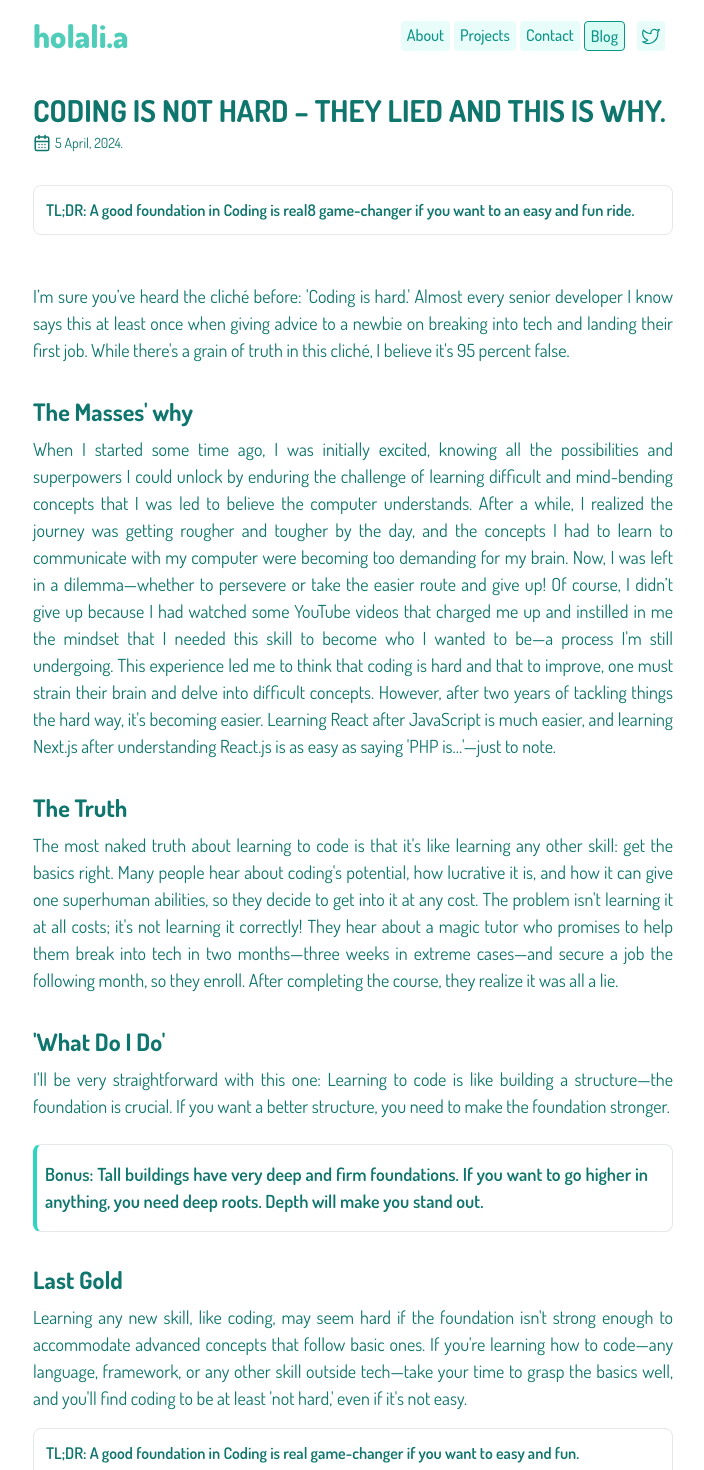
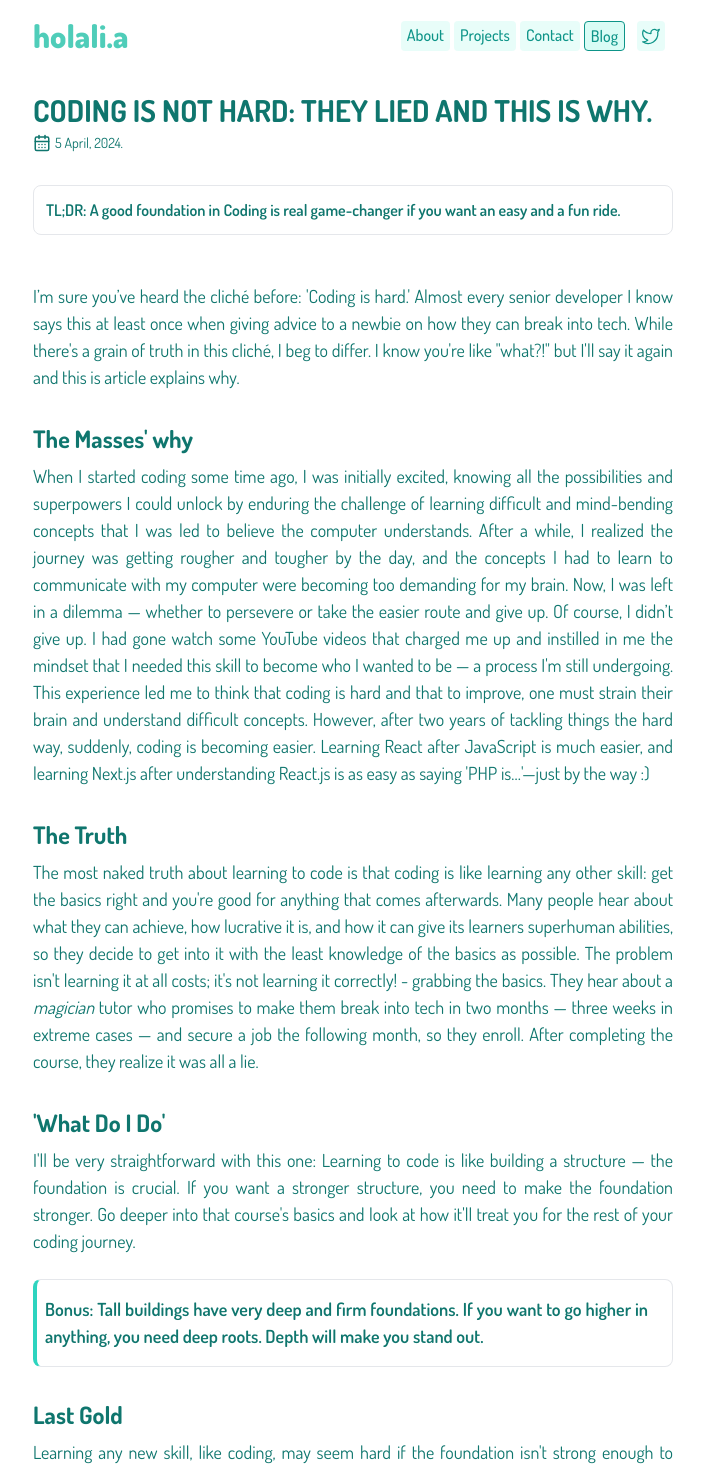
Before and after one commit to holaliamewu/portfolio-react, a React (Vite) app: page /blog/coding-is-not-hard in a window 1280 px wide. Shown: the top 1470 px of the page, without its empty margins (287-991 px from the left). Built offline with nearby package versions, Linux system fonts and the light colour scheme; a web font is replaced by a local one.

Commit message:
feat: fixed things bro

```diff
--- a/src/pages/Blog.jsx
+++ b/src/pages/Blog.jsx
@@ -10,11 +10,10 @@ export default function Blog() {
           <NavLink to='/blog/coding-is-not-hard/' className="hover:underline text-2xl font-bold " > ~ Coding is not Hard: They lied and here's why.</NavLink>
           <h6 className="font-[500] text-[13.5px] underline ">5 April, 2024.</h6>
           <h4 className="text-[15px] my-3" > I’m sure you’ve heard the cliché before: 'Coding is hard.' Almost every senior developer
-          I know says this at least once when giving advice to a newbie on breaking into tech and
-          landing their first job. While there's a grain of truth in this cliché...</h4>
+          I know says this at least once when giving advice to a newbie on breaking into tech. While there's a grain of truth in this cliché...</h4>
       </span>
       <span className="flex flex-col justify-between md:w-[70%] text-[15px] p-1 xs:w-[90%] xs:mx-auto md:mx-0 " >
-          <NavLink to='' className="font-bold hover:underline text-lg" > ~ Demystefying React Context APIs.</NavLink>
+          <NavLink to='' className="font-bold hover:underline text-lg" > ~ Demystifying React Context APIs.</NavLink>
           <h6 className="font-[500] text-[13.5px] underline ">In a bit.</h6>
           <h4 className="text-sm my-3" >Coming Soon...</h4>
       </span>
--- a/src/pages/BlogOne.jsx
+++ b/src/pages/BlogOne.jsx
@@ -4,45 +4,45 @@ import React from 'react';
 export default function BlogOne() {
     return(
       <div className='' >
-        <h1 className=" text-3xl font-bold mt-8 mb-1" >CODING IS NOT HARD – THEY LIED AND THIS IS WHY.</h1>
+        <h1 className=" text-3xl font-bold mt-8 mb-1" >CODING IS NOT HARD: THEY LIED AND THIS IS WHY.</h1>
         <h4 className='flex items-center text-[14px] gap-1 mb-8' > <CalendarDays size={18} /> 5 April, 2024.</h4>
           <h3 className='p-3 border rounded-lg font-[600] mt-4 mb-12'>
-          TL;DR: A good foundation in Coding is real8 game-changer if you want to an easy and fun ride. </h3>
+          TL;DR: A good foundation in Coding is real game-changer if you want an easy and a fun ride. </h3>
         <p className='text-justify text-[18px]' >
         I’m sure you’ve heard the cliché before: 'Coding is hard.' Almost every senior developer
-        I know says this at least once when giving advice to a newbie on breaking into tech and
-        landing their first job. While there's a grain of truth in this cliché, I believe it's 95 percent false. </p>
+        I know says this at least once when giving advice to a newbie on how they can break into tech.
+        While there's a grain of truth in this cliché, I beg to differ. I know you're like "what?!" but I'll say it again
+         and this is article explains why. </p>
 
         <h1 className=' text-2xl font-bold mt-8 mb-2' >The Masses' why</h1>
         <p className='text-justify text-[18px]' >
-        When I started some time ago, I was initially excited, knowing all the possibilities and superpowers
+        When I started coding some time ago, I was initially excited, knowing all the possibilities and superpowers
           I could unlock by enduring the challenge of learning difficult and mind-bending concepts that I was
           led to believe the computer understands. After a while, I realized the journey was getting rougher
           and tougher by the day, and the concepts I had to learn to communicate with my computer were
-          becoming too demanding for my brain. Now, I was left in a dilemma—whether to persevere or take
-          the easier route and give up!
+          becoming too demanding for my brain. Now, I was left in a dilemma — whether to persevere or take
+          the easier route and give up.
 
-        Of course, I didn’t give up because I had watched some YouTube videos that charged me up and instilled
-        in me the mindset that I needed this skill to become who I wanted to be—a process I'm still undergoing.
+        Of course, I didn’t give up. I had gone watch some YouTube videos that charged me up and instilled
+        in me the mindset that I needed this skill to become who I wanted to be — a process I'm still undergoing.
         This experience led me to think that coding is hard and that to improve, one must strain their brain and
-        delve into difficult concepts. However, after two years of tackling things the hard way, it's becoming easier.
+        understand difficult concepts. However, after two years of tackling things the hard way, suddenly, coding is becoming easier.
 
         Learning React after JavaScript is much easier, and learning Next.js after understanding React.js is as easy
-        as saying 'PHP is…'—just to note. </p>
+        as saying 'PHP is…'—just by the way :) </p>
 
         <h1 className=' text-2xl font-bold mt-8 mb-2' >The Truth</h1>
         <p className='text-justify text-[18px]' >
-        The most naked truth about learning to code is that it's like
-        learning any other skill: get the basics right. Many people hear about coding's potential, how lucrative it is,
-          and how it can give one superhuman abilities, so they decide to get into it at any cost. The problem isn't
-          learning it at all costs; it's not learning it correctly! They hear about a magic tutor who promises to help
-          them break into tech in two months—three weeks in extreme cases—and secure a job the following month,
-          so they enroll. After completing the course, they realize it was all a lie.</p>
+        The most naked truth about learning to code is that coding is like
+        learning any other skill: get the basics right and you're good for anything that comes afterwards. Many people hear about what they can achieve,
+         how lucrative it is, and how it can give its learners superhuman abilities, so they decide to get into it with the least knowledge of the basics as possible. The problem isn't
+          learning it at all costs; it's not learning it correctly! - grabbing the basics. They hear about a <span className='italic'>magician</span> tutor who promises to make
+          them break into tech in two months — three weeks in extreme cases — and secure a job the following month, so they enroll. After completing the course, they realize it was all a lie.</p>
 
         <h1 className=' text-2xl font-bold mt-8 mb-2'>'What Do I Do' </h1>
         <p className='text-justify text-[18px]' >
-        I'll be very straightforward with this one: Learning to code is like building a structure—the foundation is crucial.
-          If you want a better structure, you need to make the foundation stronger.
+        I'll be very straightforward with this one: Learning to code is like building a structure — the foundation is crucial.
+          If you want a stronger structure, you need to make the foundation stronger. Go deeper into that course's basics and look at how it'll treat you for the rest of your coding journey.
 
         <span className="block my-6 px-2 py-4 pr-6 rounded-lg text-[18px] font-semibold border-l-teal-400 border  border-l-4" >
           Bonus: Tall buildings have very deep and firm foundations. If you want to go higher in anything, you need deep roots.
@@ -51,8 +51,8 @@ export default function BlogOne() {
 
         <h1 className=' text-2xl font-bold mt-8 mb-2' >Last Gold</h1>
         Learning any new skill, like coding, may seem hard if the foundation isn't strong enough to accommodate advanced
-        concepts that follow basic ones. If you're learning how to code—any language, framework, or any other skill outside
-        tech—take your time to grasp the basics well, and you'll find coding to be at least 'not hard,' even if it's not easy.
+        concepts that follow basic ones. If you're learning how to code — in any language, framework, or any other skill outside
+        tech — take time to grasp the basics well, and I promise you'll find coding to be at least 'not hard,' even if it's not easy.
         </p>
         <h3 className='p-3 border rounded-lg font-[600] mt-4 mb-12' >TL;DR: A good foundation in Coding is real game-changer if you want to easy and fun. </h3>
               </div>
```
